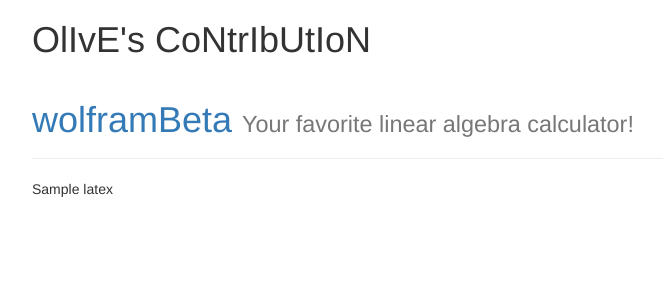
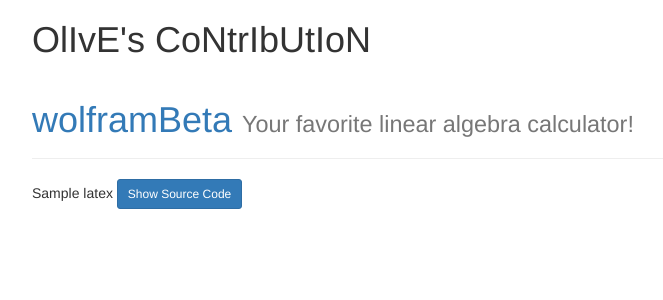
Before and after one commit to ayu7/wolf, a Flask app: template templates/results.html in a window 1280 px wide. Shown: the top 300 px of the page, without its empty margins (38-701 px from the left). Run offline with Flask 2, Linux system fonts and the light colour scheme; the template is opened without the code that fills it: most values are stand-ins (such as "Sample title", 1, 10 or a date in 2020); some libraries are stand-ins or nearby versions.

Commit message:
result js

```diff
--- a/static/js/results.js
+++ b/static/js/results.js
@@ -0,0 +1,22 @@
+var button=document.getElementById("button");
+var code=document.getElementById("latexCode");
+
+var show=function(){
+    code.removeAttribute("hidden");
+    button.innerHTML="Hide Source Code";
+};
+
+var hide=function(){
+    code.setAttribute("hidden", true);
+    button.innerHTML="Show Source Code";
+};
+
+var change=function(){
+    if (button.innerHTML=="Show Source Code")
+	show();
+    else
+	hide();
+};
+
+
+button.addEventListener("click", change);
--- a/templates/results.html
+++ b/templates/results.html
@@ -3,6 +3,10 @@
 
 {{latex}}
 
-<p hidden id="latexCode">
+
+<button class="btn btn-primary btn-sm" id="button">Show Source Code</button>
+<p hidden id="latexCode"> {{latexCode}} </p>
+
+<script src="../static/js/results.js"></script>
 
 {% endblock %}
```
